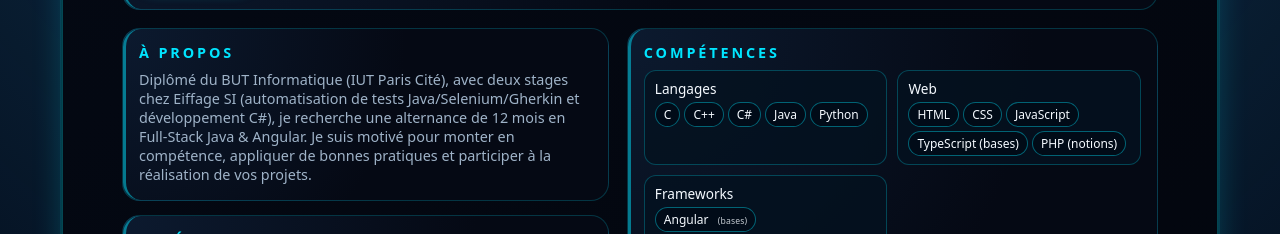
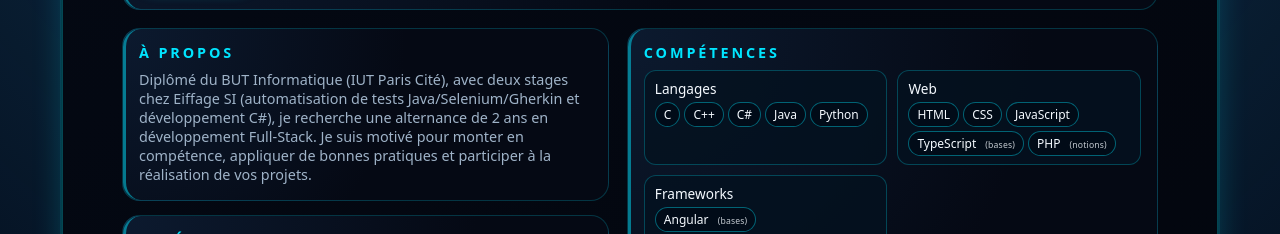
Before and after one commit to faust332/PortfolioAngular, an Angular app: page / in a window 1280 px wide. Shown: the part 472-706 px from the top of the page. Built offline with nearby package versions, Linux system fonts and the light colour scheme.

Commit message:
mise à jour du portfolio

```diff
--- a/src/app/app.html
+++ b/src/app/app.html
@@ -103,7 +103,7 @@
             <h2 class="panel-title">À propos</h2>
             <p>
               Diplômé du BUT Informatique (IUT Paris Cité), avec deux stages chez Eiffage SI (automatisation de tests Java/Selenium/Gherkin et développement C#),
-              je recherche une alternance de 12 mois en Full-Stack Java & Angular. Je suis motivé pour monter en compétence, appliquer de bonnes pratiques et
+              je recherche une alternance de 2 ans en développement Full-Stack. Je suis motivé pour monter en compétence, appliquer de bonnes pratiques et
               participer à la réalisation de vos projets.
             </p>
           </article>
@@ -166,8 +166,8 @@
                 <span class="chip">HTML</span>
                 <span class="chip">CSS</span>
                 <span class="chip">JavaScript</span>
-                <span class="chip">TypeScript (bases)</span>
-                <span class="chip">PHP (notions)</span>
+                <span class="chip">TypeScript <span class="chip-level">(bases)</span></span>
+                <span class="chip">PHP <span class="chip-level">(notions)</span></span>
               </div>
             </div>
 
```
